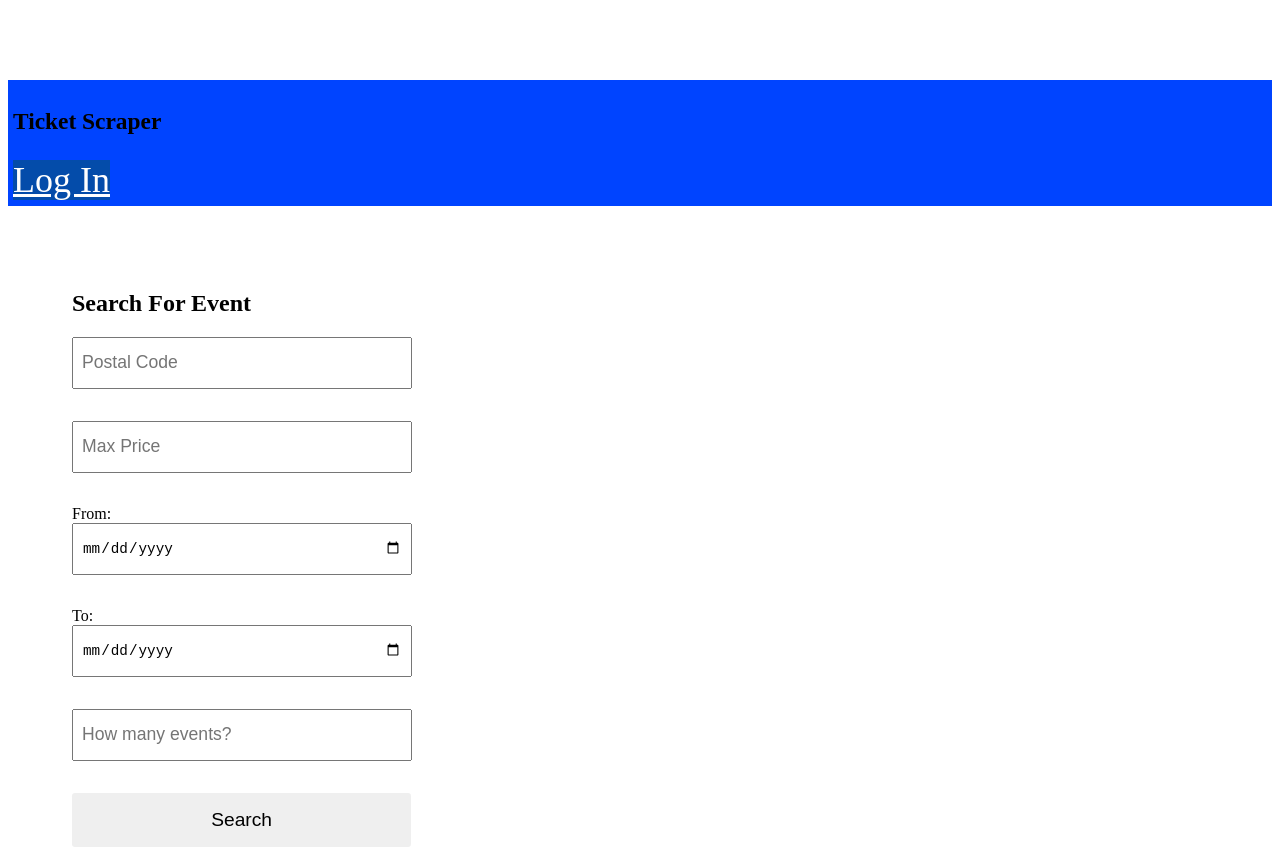
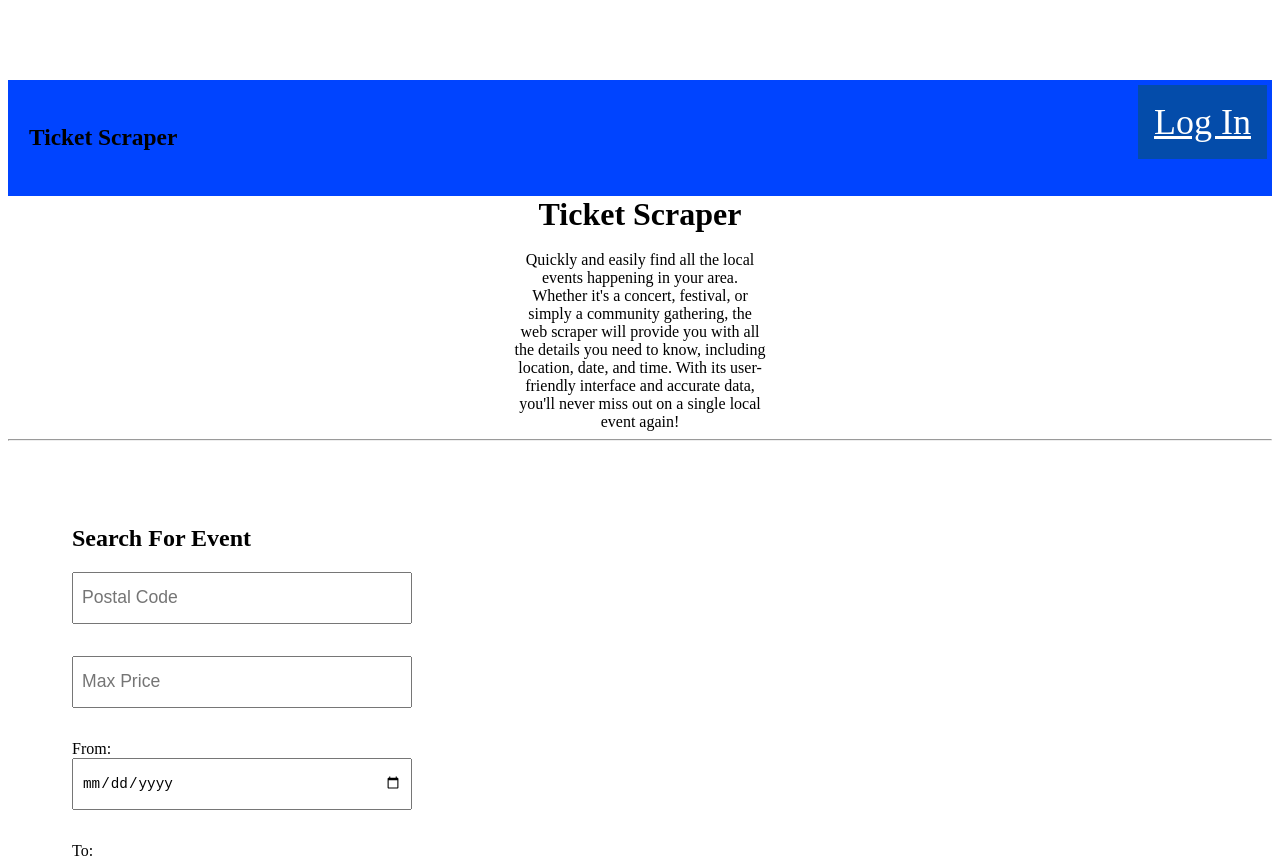
Before and after one commit to mateogu0620/ticket_scraper, a React (Create React App) app in the folder pp/app/: page / in a window 1280 px wide. Shown: the top 858 px of the page. Built offline with nearby package versions, Linux system fonts and the light colour scheme.

Commit message:
Added a description for more information

```diff
--- a/pp/app/src/App.css
+++ b/pp/app/src/App.css
@@ -78,6 +78,7 @@ p {
 
 
 .icon-bar {
+
   position: -webkit-sticky;
   position: sticky;
   top: 0;
@@ -92,8 +93,15 @@ p {
   transition: all 0.3s ease;
   color: white;
   font-size: 36px;
+  float:right;
 }
 
 .icon-bar a:hover {
   background-color: #000; /* Add a hover color */
 }
+
+.info {
+  margin: auto;
+  text-align: center;
+  width:20%;
+}
--- a/pp/app/src/App.js
+++ b/pp/app/src/App.js
@@ -40,13 +40,19 @@ function App() {
     <>
       <div className="App">
         <header className="App-header">
+          <div class="icon-bar">
+            <h3 class="side_by_element">Ticket Scraper</h3>
+            <a class = "side_by_element" href="#">Log In</a>
+          </div>
+        </header>
 
-          <div class="icon-bar">
-            <h3>Ticket Scraper</h3>
-            <a href="#">Log In</a>
-          </div>
+        <div>
+          <h1 class="info">Ticket Scraper</h1>
+          <br></br>
+          <p class = "info">Quickly and easily find all the local events happening in your area. Whether it's a concert, festival, or simply a community gathering, the web scraper will provide you with all the details you need to know, including location, date, and time. With its user-friendly interface and accurate data, you'll never miss out on a single local event again! </p>
+        </div>
 
-        </header>
+        <hr></hr>
         <div class="side_by_side">
           <div class="side_by_element">
             <h2>Search For Event</h2>
```
